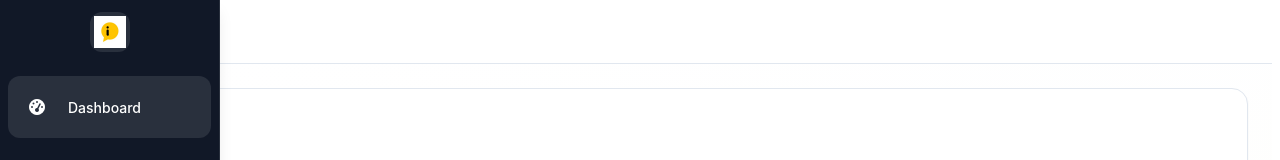
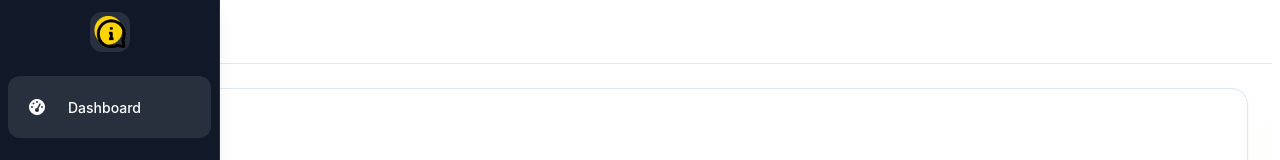
Before and after one commit to renezit0/goalflow-achiever, a React (Vite) app: page / in a window 1280 px wide. Shown: the top 160 px of the page. Built offline with nearby package versions, Linux system fonts and the light colour scheme; no server answers; the database is empty; sample sign-in values are in the browser's storage.

Commit message:
Change sidebar icon
Updated the sidebar icon to the provided URL.
- edited src/components/DashboardSidebar.tsx

```diff
--- a/src/components/DashboardSidebar.tsx
+++ b/src/components/DashboardSidebar.tsx
@@ -2,7 +2,7 @@ import { Button } from "@/components/ui/button";
 import { cn } from "@/lib/utils";
 import { Link, useLocation } from "react-router-dom";
 import { useAuth } from "@/hooks/useAuth";
-import logo from "@/assets/logo.png";
+import miniIconWhite from "@/assets/mini-icon-white.png";
 
 interface SidebarItem {
   icon: string;
@@ -40,7 +40,7 @@ export function DashboardSidebar({ className }: DashboardSidebarProps) {
       <div className="sidebar-header flex items-center justify-center p-3 mb-3">
         <div className="sidebar-logo flex items-center">
           <div className="w-10 h-10 rounded-lg flex items-center justify-center overflow-hidden bg-white/10">
-            <img src={logo} alt="Logo" className="w-8 h-8 object-contain" />
+            <img src={miniIconWhite} alt="Logo" className="w-8 h-8 object-contain" />
           </div>
         </div>
       </div>
```
Also changed, not shown: src/assets/mini-icon-white.png (added).
